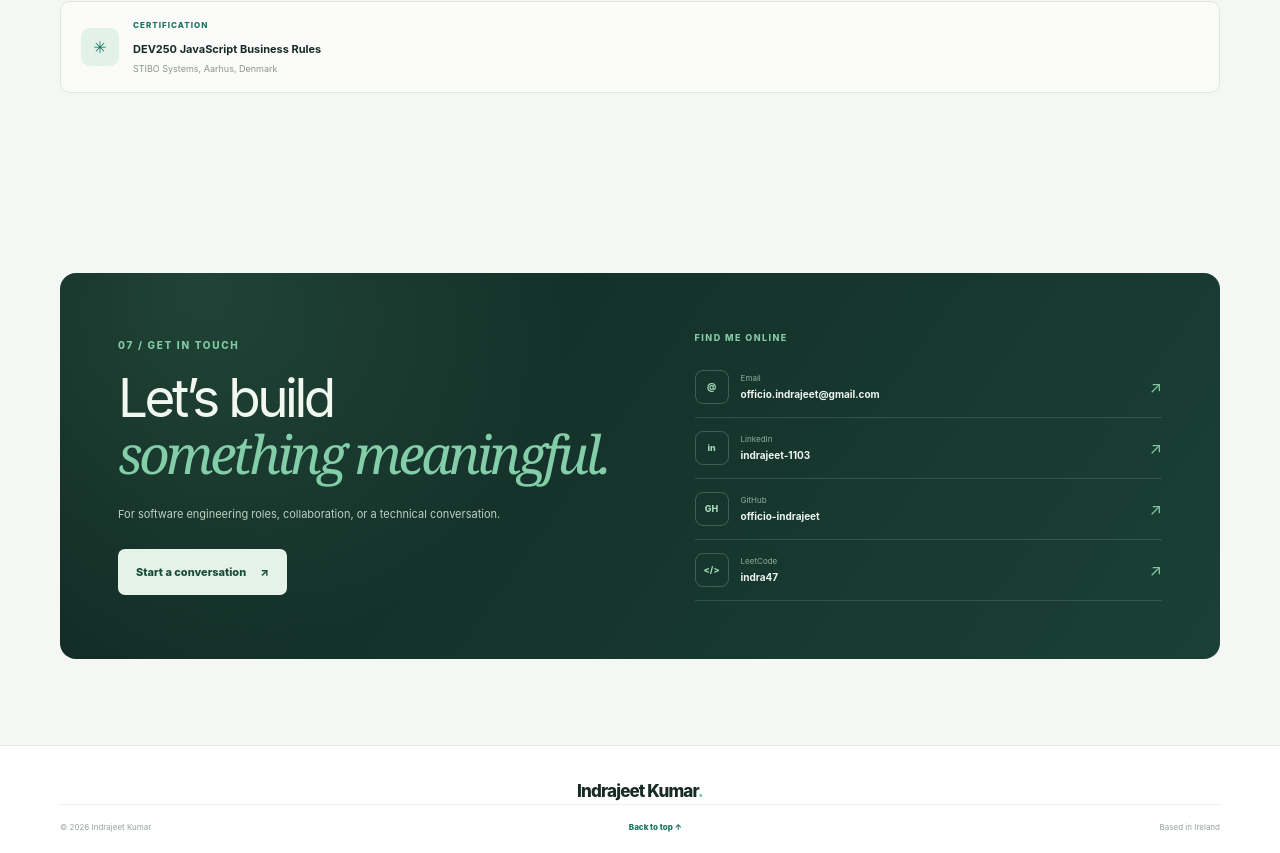
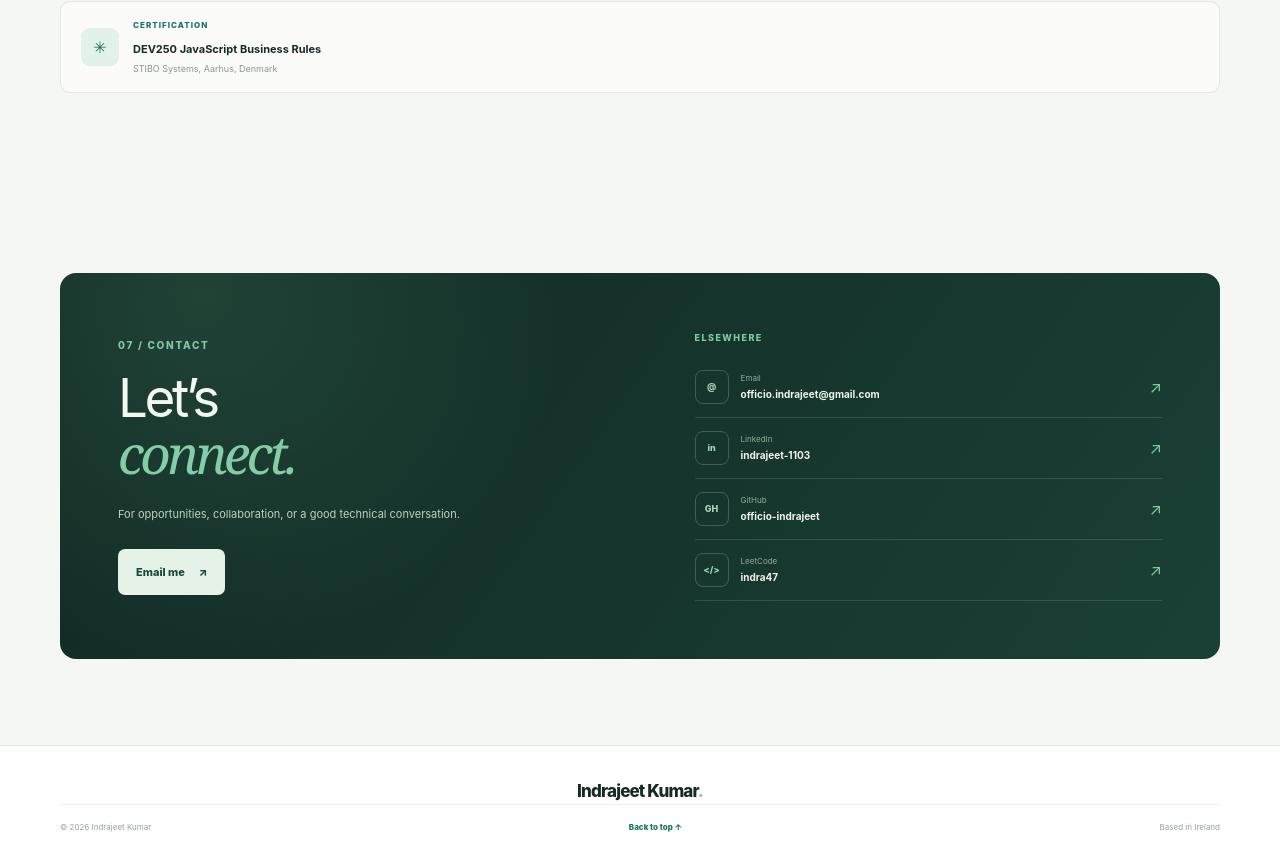
Before and after one commit to officio-indrajeet/officio-indrajeet.github.io, a React (Vite) app: page / in a window 1280 px wide. Shown: the part 6815-7668 px from the top of the page. Built offline with nearby package versions, Linux system fonts and the light colour scheme.

Commit message:
Refine Apple-inspired portfolio content

```diff
--- a/src/components/Contact.tsx
+++ b/src/components/Contact.tsx
@@ -12,8 +12,8 @@ export default function Contact() {
     <section id="contact" className="section section-contact">
       <div className="container">
         <div className="contact-panel">
-          <div className="contact-message"><span className="section-kicker section-kicker-light">07 / Get in touch</span><h2>Let’s build<br/><em>something meaningful.</em></h2><p>For software engineering roles, collaboration, or a technical conversation.</p><a className="button button-light" href={"mailto:" + userData.email}>Start a conversation <span>↗</span></a></div>
-          <div className="contact-details"><span className="micro-label micro-label-light">FIND ME ONLINE</span>{details.map((item) => <a className="contact-row" key={item.label} href={item.href} target={item.label === "Email" ? undefined : "_blank"} rel={item.label === "Email" ? undefined : "noopener noreferrer"}><span className="contact-mark">{item.mark}</span><span><small>{item.label}</small><strong>{item.value}</strong></span><i>↗</i></a>)}</div>
+          <div className="contact-message"><span className="section-kicker section-kicker-light">07 / Contact</span><h2>Let’s<br/><em>connect.</em></h2><p>For opportunities, collaboration, or a good technical conversation.</p><a className="button button-light" href={"mailto:" + userData.email}>Email me <span>↗</span></a></div>
+          <div className="contact-details"><span className="micro-label micro-label-light">ELSEWHERE</span>{details.map((item) => <a className="contact-row" key={item.label} href={item.href} target={item.label === "Email" ? undefined : "_blank"} rel={item.label === "Email" ? undefined : "noopener noreferrer"}><span className="contact-mark">{item.mark}</span><span><small>{item.label}</small><strong>{item.value}</strong></span><i>↗</i></a>)}</div>
         </div>
       </div>
     </section>
```
